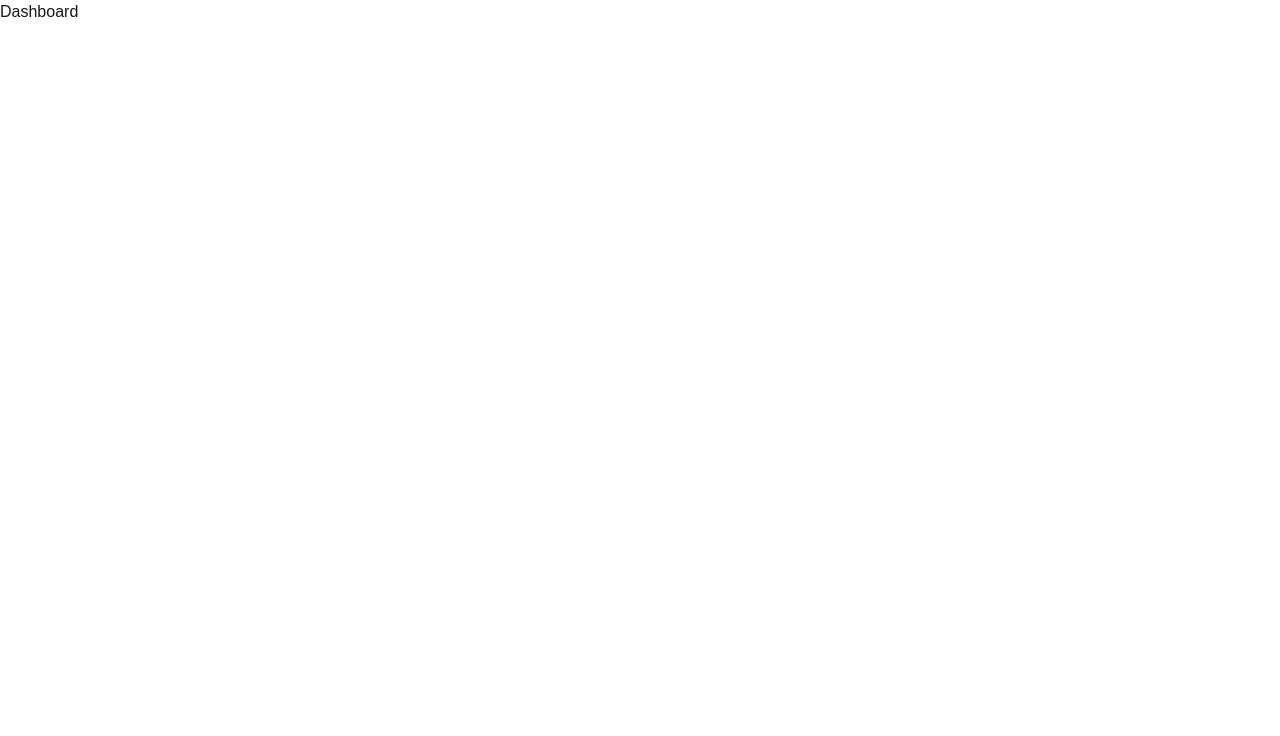
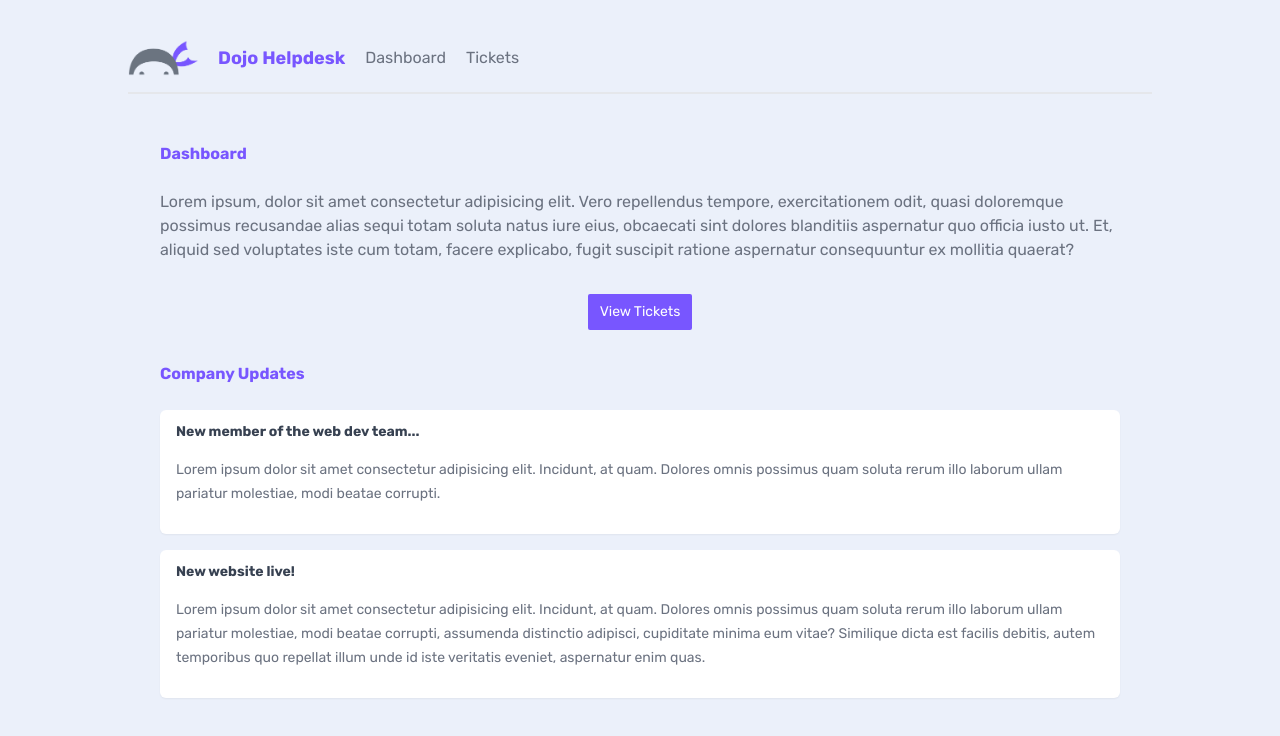
Before and after one commit to RaphBdt/nextjs-ticketing-app, a Next.js app: page / in a window 1280 px wide. Shown: the top 736 px of the page. Built offline with nearby package versions, Linux system fonts and the light colour scheme.

Commit message:
default style and navbar

```diff
--- /dev/null
+++ b/app/components/Navbar.jsx
@@ -0,0 +1,21 @@
+import Image from 'next/image'
+import Link from 'next/link'
+import React from 'react'
+import Logo from './dojo-logo.png'
+
+export default function Navbar() {
+  return (
+    <nav>
+        <Image
+            src={Logo}
+            alt='Dogo Helpdesk logo'
+            width={70} // This in in pixels
+            quality={100} // In percent
+            placeholder='blur'
+        />
+        <h1>Dojo Helpdesk</h1>
+        <Link href="/">Dashboard</Link>
+        <Link href="/tickets ">Tickets</Link>
+    </nav>
+  )
+}
--- a/app/globals.css
+++ b/app/globals.css
@@ -2,26 +2,138 @@
 @tailwind components;
 @tailwind utilities;
 
-:root {
-  --background: #ffffff;
-  --foreground: #171717;
+/* base styles */
+body {
+  background: #ebf0fa;
+  @apply text-gray-500 m-8;
+}
+h1, h2 {
+  @apply font-bold text-primary text-lg;
+}
+main {
+  @apply max-w-5xl my-12 mx-auto px-8;
+}
+main > h2 {
+  @apply mb-4 pb-2 text-base ;
+}
+p > a {
+  @apply text-primary underline;
 }
 
-@media (prefers-color-scheme: dark) {
-  :root {
-    --background: #0a0a0a;
-    --foreground: #ededed;
-  }
+/* nav styles */
+nav {
+  @apply
+    pb-4
+    border-b-2 border-gray-200
+    flex items-center gap-5
+    my-10 mx-auto
+    max-w-5xl;
+}
+nav a, nav span {
+  @apply text-gray-500;
+}
+nav a:hover {
+  @apply text-black;
+}
+main nav {
+  @apply border-0;
 }
 
-body {
-  color: var(--foreground);
-  background: var(--background);
-  font-family: Arial, Helvetica, sans-serif;
+/* button styles */
+button {
+  @apply
+    px-3 py-2
+    rounded-sm
+    flex justify-between items-center gap-2
+    text-sm;
+}
+button:hover {
+  @apply bg-opacity-90;
+}
+.btn-primary {
+  @apply bg-primary text-white;
+}
+.btn-secondary {
+  @apply bg-gray-200 text-gray-900;
 }
 
-@layer utilities {
-  .text-balance {
-    text-wrap: balance;
-  }
+/* form styles */
+form {
+  @apply
+    py-4 px-7
+    bg-primary
+    bg-opacity-5
+    rounded-md
+    block
+    mx-auto
+    min-w-fit w-1/4;
 }
+form label {
+  @apply block;
+}
+form input,
+form textarea,
+form select {
+  @apply
+    block
+    mt-2 my-4 px-2 py-1
+    rounded-sm w-full;
+}
+form button {
+  @apply block mx-auto;
+}
+
+/* feedback styles */
+.error {
+  @apply
+    border-2
+    border-red-500
+    bg-red-300
+    text-red-800
+    py-1 px-2
+    rounded-sm
+    block
+    max-w-fit
+    my-4 mx-auto;
+}
+
+/* card styles */
+.card {
+  @apply
+    bg-white
+    shadow-sm
+    rounded-md
+    py-3 px-4 my-4
+    relative
+    overflow-hidden;
+}
+.card h3 {
+  @apply
+    font-bold text-gray-700 text-sm
+    mb-0;
+}
+.card p {
+  @apply my-4 text-sm leading-6;
+}
+
+/* pill styles */
+.pill {
+  @apply
+    py-1 px-2 mt-3
+    inline-block
+    text-xs font-semibold;
+}
+.pill.high {
+  @apply bg-red-300 text-red-600;
+}
+.pill.medium {
+  @apply bg-blue-300 text-blue-600;
+}
+.pill.low {
+  @apply bg-emerald-300 text-emerald-600;
+}
+.card .pill {
+  @apply
+    absolute bottom-0 right-0
+    rounded-tl-md;
+}
--- a/app/layout.jsx
+++ b/app/layout.jsx
@@ -1,16 +1,10 @@
-import localFont from "next/font/local";
 import "./globals.css";
+import { Rubik } from 'next/font/google'
 
-const geistSans = localFont({
-  src: "./fonts/GeistVF.woff",
-  variable: "--font-geist-sans",
-  weight: "100 900",
-});
-const geistMono = localFont({
-  src: "./fonts/GeistMonoVF.woff",
-  variable: "--font-geist-mono",
-  weight: "100 900",
-});
+// components
+import Navbar from "./components/Navbar";
+
+const rubik = Rubik({ subsets: ['latin'] })
 
 export const metadata = {
   title: "Create Next App",
@@ -21,8 +15,9 @@
   return (
     <html lang="en">
       <body
-        className={`${geistSans.variable} ${geistMono.variable} antialiased`}
+        className={rubik.className}
       >
+        <Navbar />
         {children}
       </body>
     </html>
--- a/app/page.jsx
+++ b/app/page.jsx
@@ -1,5 +1,27 @@
+import Link from 'next/link'
+
 export default function Home() {
   return (
-    <h2>Dashboard</h2>
-  );
+    <main>
+      <h2>Dashboard</h2>
+      <p>Lorem ipsum, dolor sit amet consectetur adipisicing elit. Vero repellendus tempore, exercitationem odit, quasi doloremque possimus recusandae alias sequi totam soluta natus iure eius, obcaecati sint dolores blanditiis aspernatur quo officia iusto ut. Et, aliquid sed voluptates iste cum totam, facere explicabo, fugit suscipit ratione aspernatur consequuntur ex mollitia quaerat?</p>
+
+      <div className="flex justify-center my-8">
+        <Link href="/tickets">
+          <button className="btn-primary">View Tickets</button>
+        </Link>
+      </div>
+
+      <h2>Company Updates</h2>
+
+      <div className="card">
+        <h3>New member of the web dev team...</h3>
+        <p>Lorem ipsum dolor sit amet consectetur adipisicing elit. Incidunt, at quam. Dolores omnis possimus quam soluta rerum illo laborum ullam pariatur molestiae, modi beatae corrupti.</p>
+      </div>
+      <div className="card">
+        <h3>New website live!</h3>
+        <p>Lorem ipsum dolor sit amet consectetur adipisicing elit. Incidunt, at quam. Dolores omnis possimus quam soluta rerum illo laborum ullam pariatur molestiae, modi beatae corrupti, assumenda distinctio adipisci, cupiditate minima eum vitae? Similique dicta est facilis debitis, autem temporibus quo repellat illum unde id iste veritatis eveniet, aspernatur enim quas.</p>
+      </div>
+    </main>
+  )
 }
--- a/tailwind.config.js
+++ b/tailwind.config.js
@@ -8,8 +8,7 @@
   theme: {
     extend: {
       colors: {
-        background: "var(--background)",
-        foreground: "var(--foreground)",
+        primary: "#7856ff",
       },
     },
   },
```
Also changed, not shown: app/components/dojo-logo.png (added).
